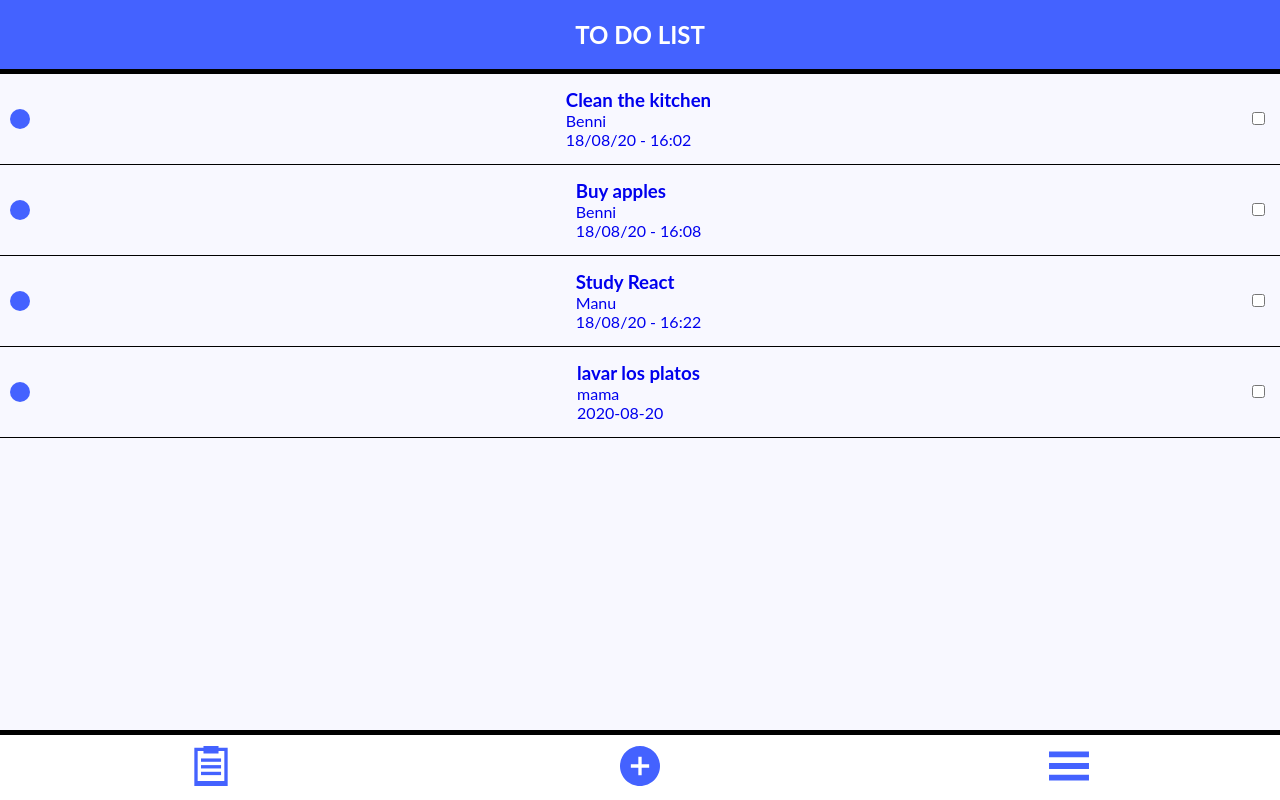
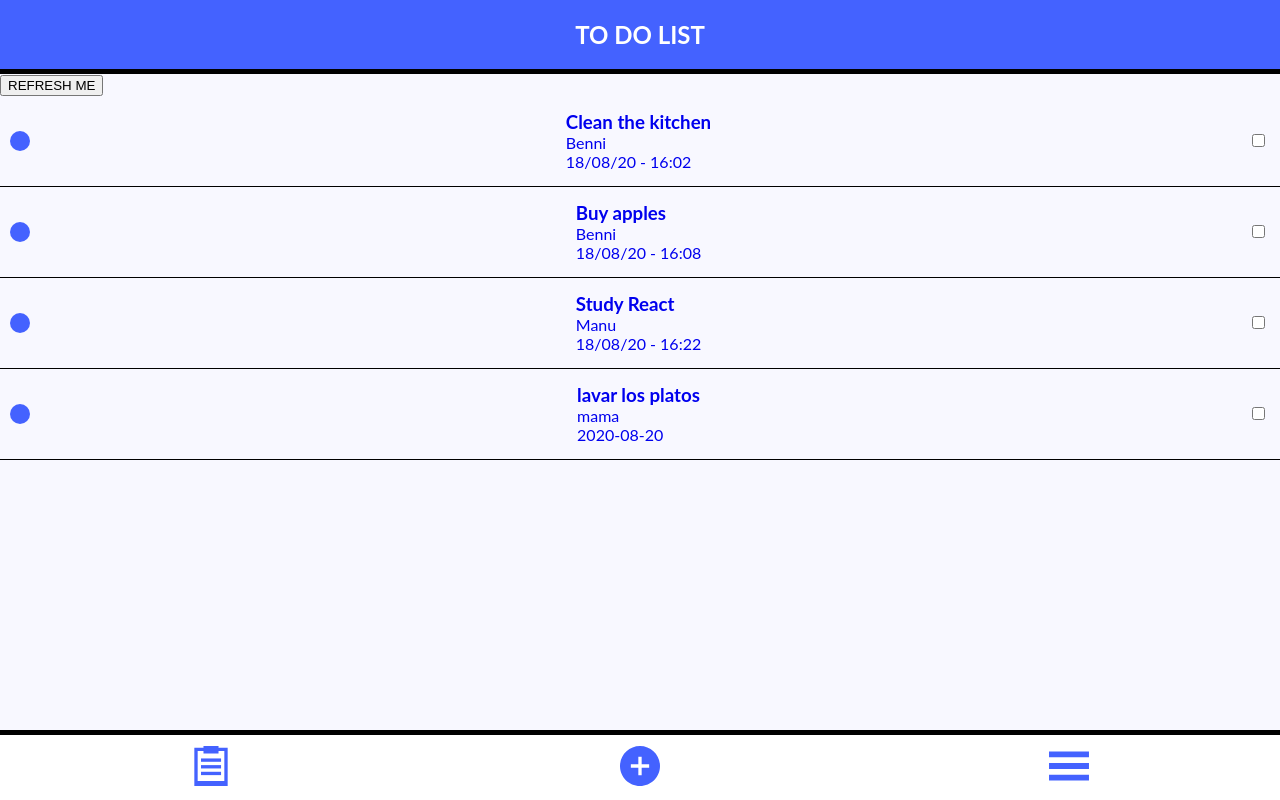
Before and after one commit to manuelsanchez2/to-do-app, a React (Create React App) app: page /home in a window 1280 px wide. Built offline with nearby package versions, Linux system fonts and the light colour scheme; data requests are answered from the project's data file.

Commit message:
Add random refresh button without functionalities

```diff
--- a/src/pages/Home.js
+++ b/src/pages/Home.js
@@ -21,6 +21,7 @@ function Home() {
         <h2>TO DO LIST</h2>
       </header>
       <main className="app__main">
+        <button>REFRESH ME</button>
         {error && <div>FATAL ERROR...</div>}
         {loading && <div>Page is loading...</div>}
         <List>
```
